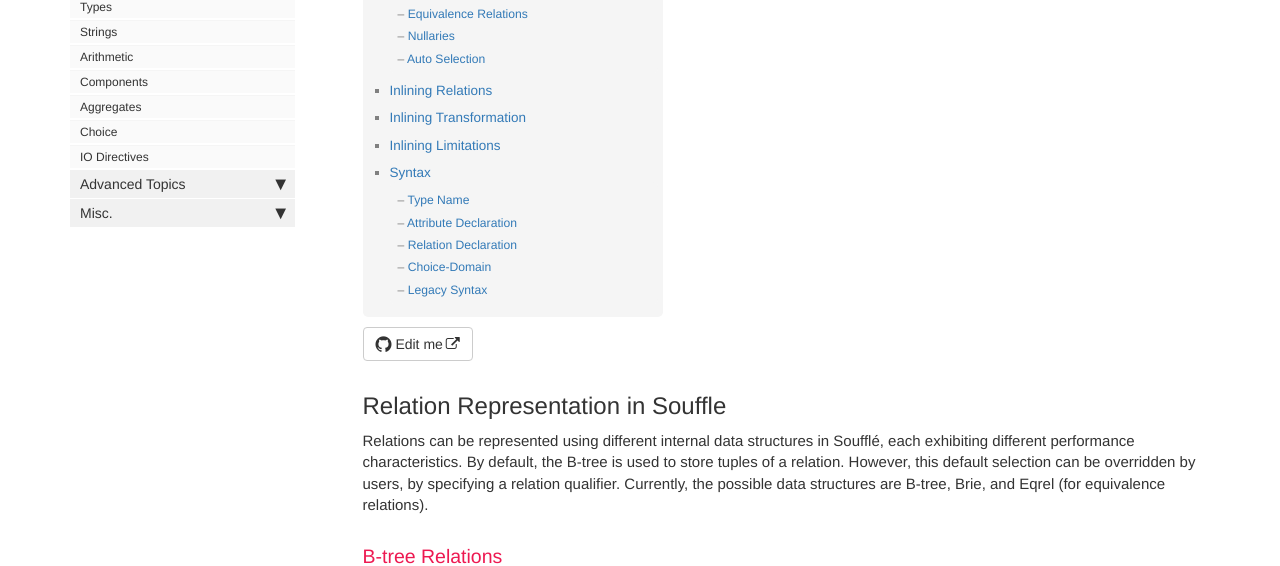
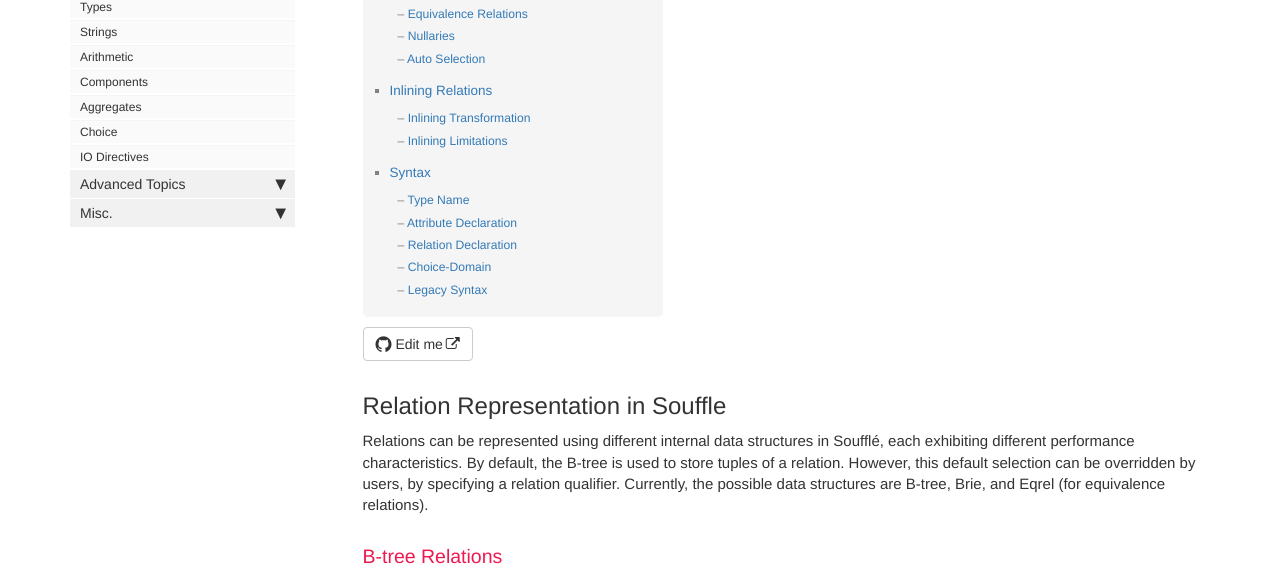
Before and after one commit to souffle-lang/souffle-lang.github.io, a Jekyll site: the page built from pages/docs/relations.md, in a window 1280 px wide and 900 px high. Shown: the part 243-809 px from the top of the window. Built offline with Jekyll 4.4.1, drawn with Linux system fonts in a browser that asks for light colours; comment, search, counter and statistics services are not loaded.

````diff
--- a/pages/docs/relations.md
+++ b/pages/docs/relations.md
@@ -129,7 +129,7 @@ when used in conjunction with the Magic Set transformation, which specialises ru
 
 In general, inlining is most appropriate when used for large relations where it is not beneficial to compute and cache all tuples beforehand.
 
-## Inlining Transformation
+### Inlining Transformation
 Suppose the following relation was marked to be inlined:
 
 ```
@@ -169,7 +169,7 @@ b(x) :- c(x,z), b(y), f(z,y).
 
 More complex techniques for inlining arise when dealing with negation, records, aggregators, and so on, but they are all centred on removing the relation whilst preserving program equivalence.
 
-## Inlining Limitations
+### Inlining Limitations
 Inlining works in all situations, provided the following conditions are met:
 * Relations marked as `input`, `output`, or `printsize` cannot be inlined, as they are semantically necessary.
 * There cannot be a cycle in the precedence graph where *every* node in the cycle is inlined.
````
